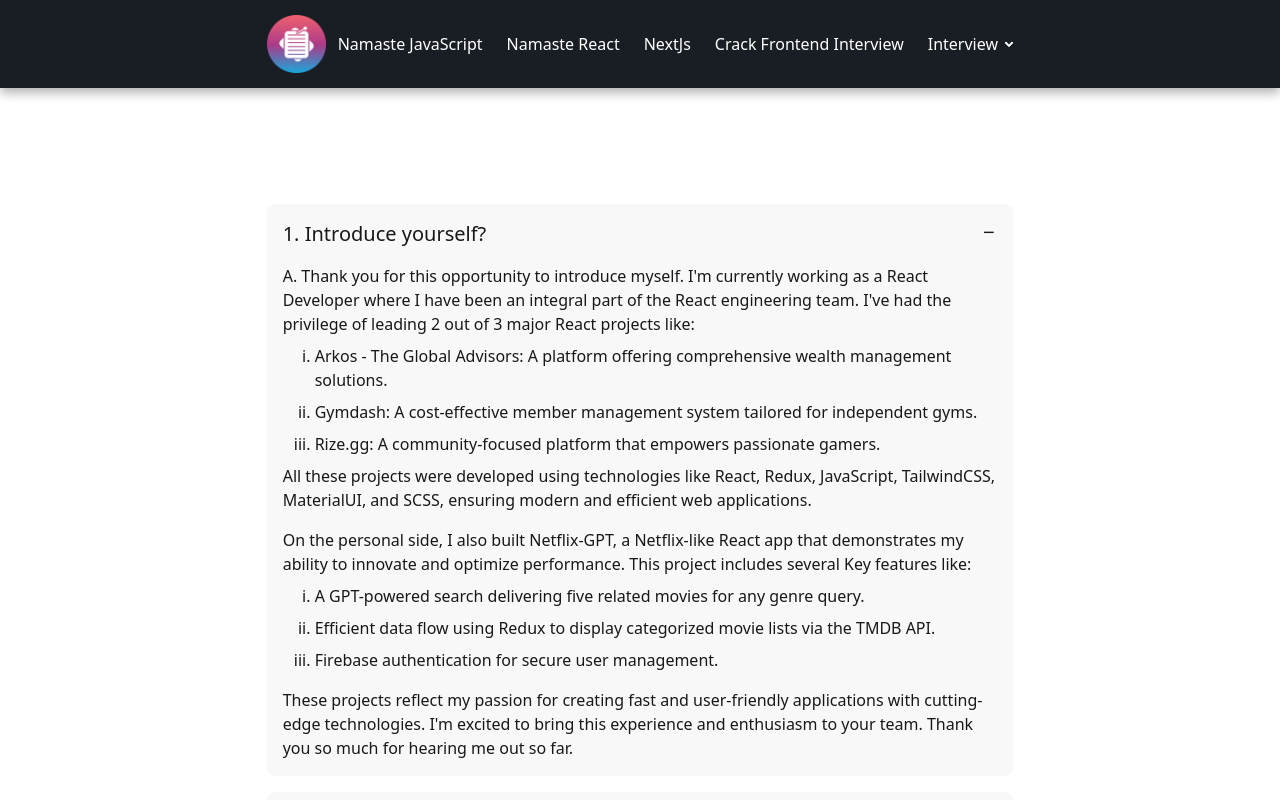
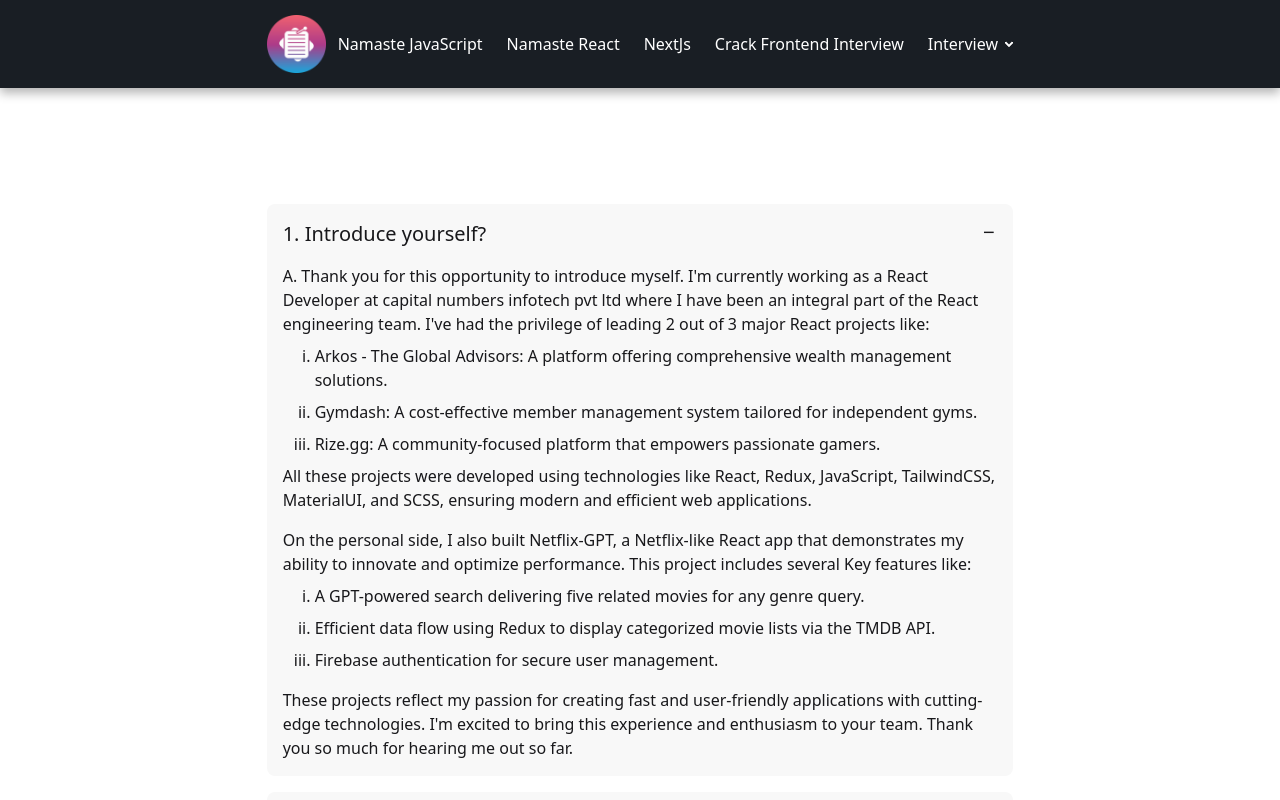
Before and after one commit to sandeeprana19/sde-courses-notes, a React (Vite) app: page /interview/react in a window 1280 px wide. Shown: the top 800 px of the page. Built offline with nearby package versions, Linux system fonts and the light colour scheme.

Commit message:
main
Updated.

```diff
--- a/src/components/Interview/React.jsx
+++ b/src/components/Interview/React.jsx
@@ -16,10 +16,10 @@ const React = () => {
                   <div className="flex flex-col gap-y-2">
                     <p>
                       A. Thank you for this opportunity to introduce myself. I'm
-                      currently working as a React Developer where I have been
-                      an integral part of the React engineering team. I've had
-                      the privilege of leading 2 out of 3 major React projects
-                      like:
+                      currently working as a React Developer at capital numbers
+                      infotech pvt ltd where I have been an integral part of the
+                      React engineering team. I've had the privilege of leading
+                      2 out of 3 major React projects like:
                     </p>
                     <ol className="list-[lower-roman] pl-8 flex flex-col gap-y-2">
                       <li>
```
